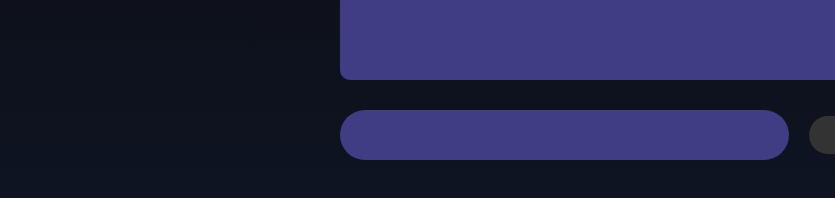
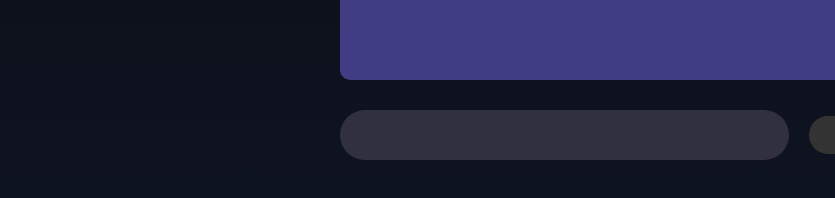
Before and after one commit to DAISYYY26/text-to-speech-converter, a plain HTML site: page index.html in a window 1280 px wide. Shown: the part 456-654 px from the top of the page, 0-835 px from the left. Drawn offline with Linux system fonts and the light colour scheme.

Commit message:
modified select background

```diff
--- a/style.css
+++ b/style.css
@@ -67,7 +67,7 @@ button img{
 select{
     flex: 1;
     color: white;
-    background:#403d84;
+    background:#31303e;
     padding: 0 20px;
     height: 50px;
     outline: 0;
```
